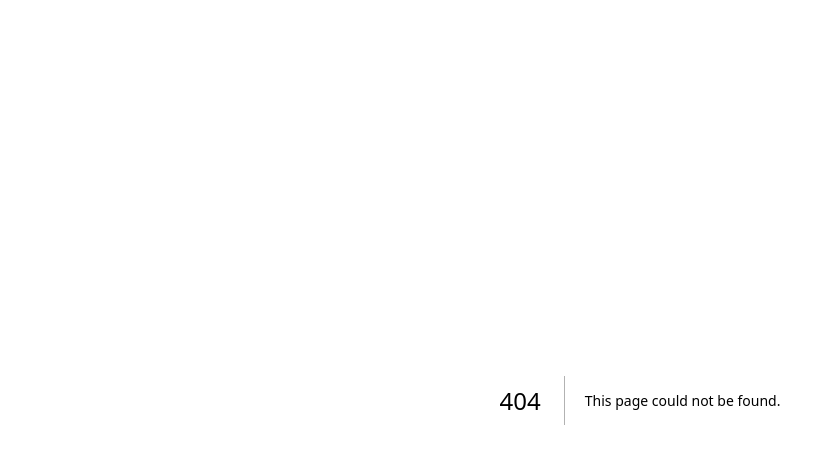
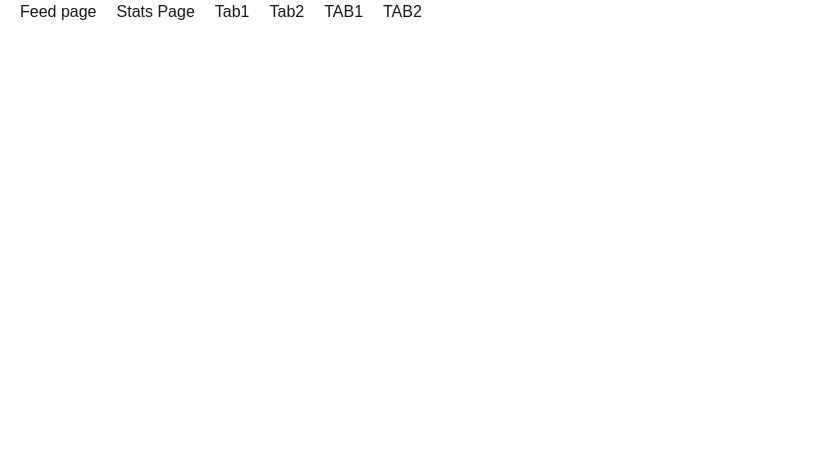
Before and after one commit to vedantnarang/next-js-learning, a Next.js app: page /dashboard-main in a window 1280 px wide. Before the commit this address had no page. Shown: the top 464 px of the page, without its empty margins (0-822 px from the left). Built offline with nearby package versions, Linux system fonts and the light colour scheme.

Commit message:
parallel routes

```diff
--- /dev/null
+++ b/app/dashboard-main/@feed/page.js
@@ -0,0 +1,7 @@
+export default function FeedPage(){
+    return(
+        <div style={{dispaly:"flex",gap:"20px"}}>
+            Feed page
+        </div>
+    )
+}
--- /dev/null
+++ b/app/dashboard-main/@stats/page.js
@@ -0,0 +1,7 @@
+export default function StatsPage(){
+    return(
+        <div style={{dispaly:"flex",gap:"20px"}}>
+            Stats Page
+        </div>
+    )
+}
--- /dev/null
+++ b/app/dashboard-main/@tab1/page.js
@@ -0,0 +1,9 @@
+import React from 'react'
+
+const Tab1 = () => {
+  return (
+    <div>Tab1</div>
+  )
+}
+
+export default Tab1
--- /dev/null
+++ b/app/dashboard-main/@tab2/page.js
@@ -0,0 +1,9 @@
+import React from 'react'
+
+const Tab2 = () => {
+  return (
+    <div>Tab2</div>
+  )
+}
+
+export default Tab2
--- /dev/null
+++ b/app/dashboard-main/layout.js
@@ -0,0 +1,17 @@
+import Link from 'next/link';
+
+export default function DashboradMainPage({ children, feed, stats, tab1, tab2 }) {
+    return (
+        <div style={{ display: "flex", gap: "20px" }}>
+            <div>{children}</div>
+            <div>{feed}</div>
+            <div>{stats}</div>
+            <div>{tab1}</div>
+            <div>{tab2}</div>
+
+            <Link href="/dashboard-main/tab1">TAB1</Link>
+            <Link href="/dashboard-main/tab2">TAB2</Link>
+
+        </div>
+    )
+}
--- /dev/null
+++ b/app/dashboard-main/page.js
@@ -0,0 +1,3 @@
+export default function DashboardMainContent() {
+    return <div></div>
+}
```
Also changed, not shown: learning.txt.
